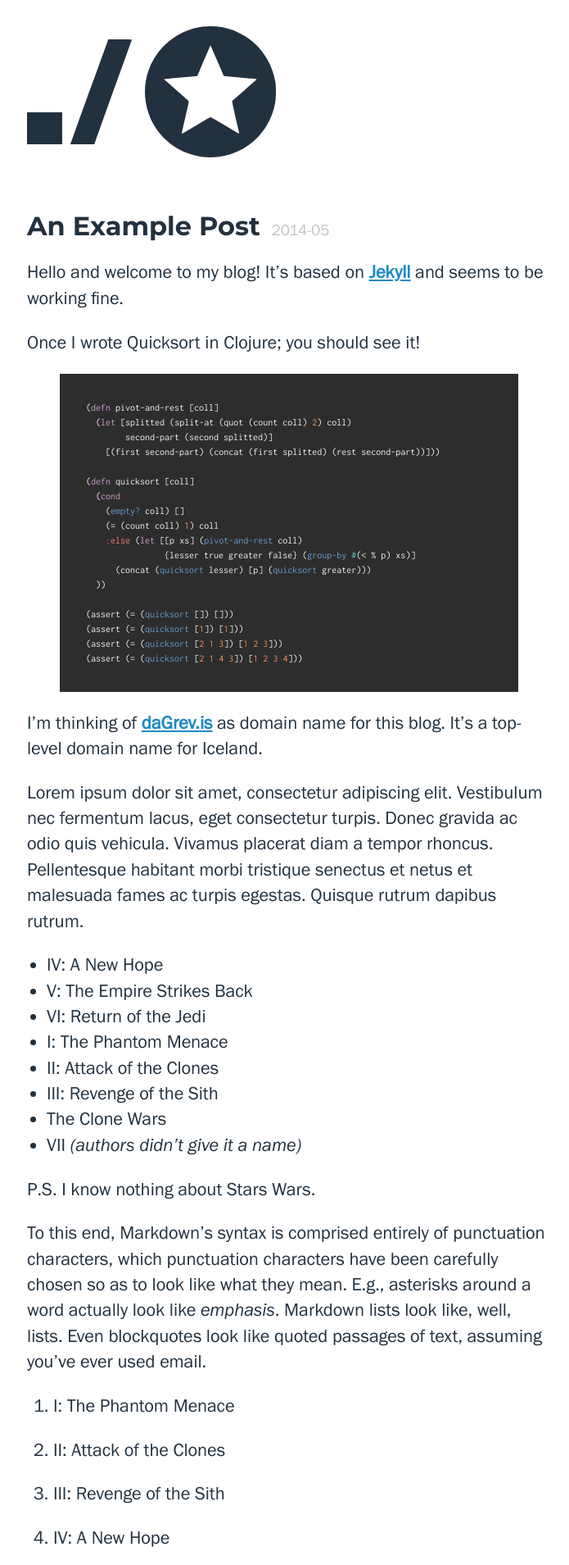
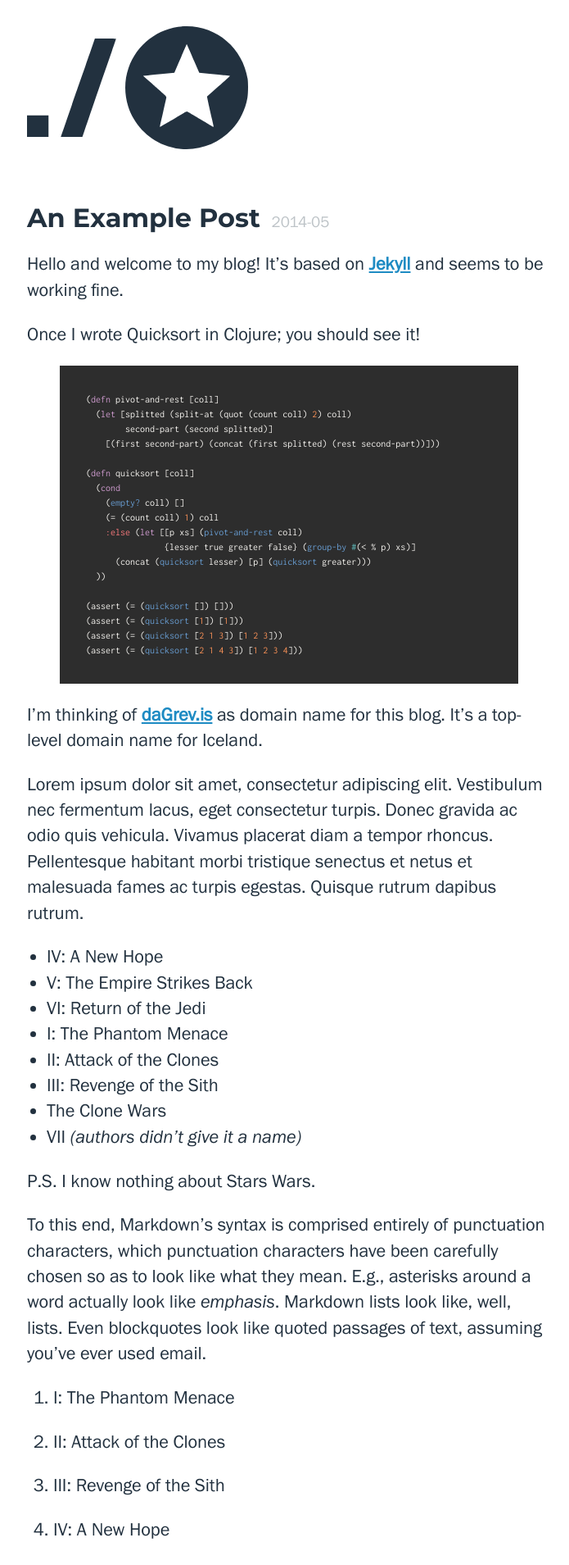
Before and after one commit to daGrevis/daGrev.is, a Jekyll site: the page built from index.html, in a window 1280 px wide. Shown: the top 1909 px of the page at 82% size, without its empty margins (287-982 px from the left). Built offline with Jekyll 4.4.1, drawn with Linux system fonts in a browser that asks for light colours.

Commit message:
Add small adjustments

```diff
--- a/_layouts/default.html
+++ b/_layouts/default.html
@@ -31,7 +31,7 @@
 
         <footer id="footer">
             <div>
-                <p><strong><a href="#">{{ site.author }}</a></strong> <em>Hacker, engineer and blogger</em></p>
+                <p><strong>&copy;&nbsp;<a href="#">{{ site.author }}</a></strong> <em>Hacker, engineer and blogger</em></p>
 
                 <nav>
                     <ul>
--- a/static/styles/main.sass
+++ b/static/styles/main.sass
@@ -3,8 +3,9 @@
 
 $page-width: 640px
 
-$header-width: 9.5em
-$header-height: 5em
+$header-scale: 1.5
+$header-width: 180px * $header-scale
+$header-height: 100px * $header-scale
 
 // http://flatuicolorpicker.com/
 $saffron1: #F4D03F
@@ -39,6 +40,7 @@ body
     font-family: "Franklin Gothic FS Book", Helvetica, Arial, sans-serif
     color: $ebony-clay
     margin-bottom: 16em
+    text-rendering: optimizeLegibility
 
 ::selection
     background: $saffron1
```
Also changed, not shown: static/vector/logo.svg, 4 other files.
